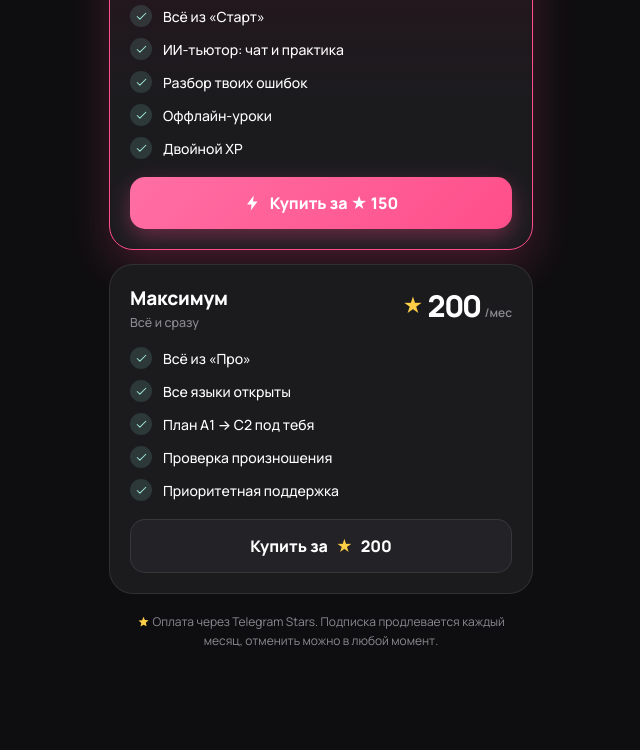
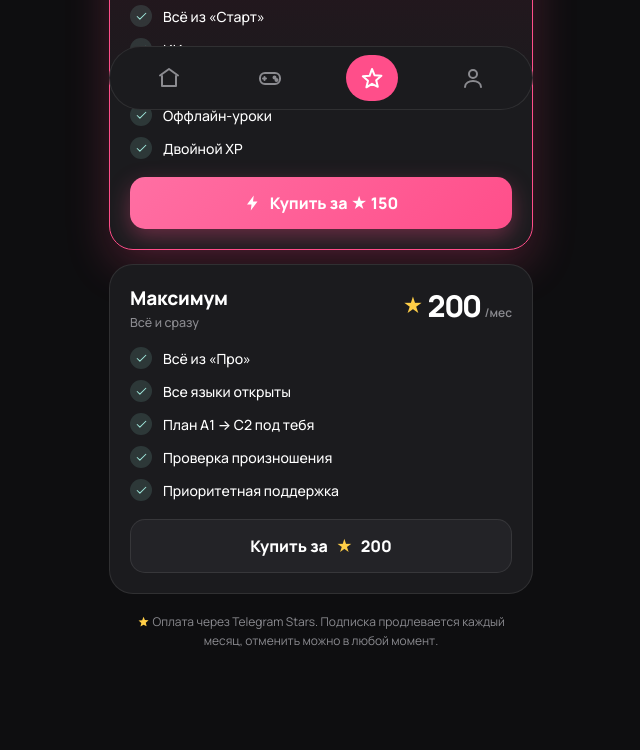
Before and after one commit to diazelz/tg-miniapp, a plain HTML site: page webapp/paywall.html in a window 1280 px wide. Shown: the part 676-1426 px from the top of the page, without its empty margins (319-959 px from the left). Before the commit the page ends 1356 px from the top, so only its background shows below. Drawn offline with Linux system fonts and the light colour scheme.

Commit message:
Add persistent bottom nav to paywall screen (Pro tab active)

```diff
--- a/webapp/paywall.html
+++ b/webapp/paywall.html
@@ -16,7 +16,7 @@
   }
   *{box-sizing:border-box;margin:0;padding:0;-webkit-tap-highlight-color:transparent;}
   html,body{background:var(--bg);color:var(--white);font-family:"Manrope",-apple-system,"Segoe UI",sans-serif;-webkit-font-smoothing:antialiased;}
-  body{max-width:460px;margin:0 auto;min-height:100vh;padding:max(20px,env(safe-area-inset-top)) 18px calc(30px + env(safe-area-inset-bottom));}
+  body{max-width:460px;margin:0 auto;min-height:100vh;padding:max(20px,env(safe-area-inset-top)) 18px calc(100px + env(safe-area-inset-bottom));}
   .ic{width:1em;height:1em;stroke:currentColor;fill:none;stroke-width:1.9;stroke-linecap:round;stroke-linejoin:round;flex:none;}
   .ic.fill{fill:currentColor;stroke:none;}
 
@@ -76,6 +76,13 @@
   @keyframes pageIn{from{opacity:0;}to{opacity:1;}}
   body{animation:pageIn .3s ease;}
   body.leaving{opacity:0;transition:opacity .18s ease;}
+  .tabbar{position:fixed;left:50%;transform:translateX(-50%);bottom:calc(14px + env(safe-area-inset-bottom));
+    width:min(424px,calc(100% - 36px));background:var(--card);border:1px solid var(--line);border-radius:999px;
+    display:flex;justify-content:space-around;align-items:center;padding:8px;z-index:15;}
+  .tabbar a{color:var(--dim);width:52px;height:46px;border-radius:999px;display:flex;align-items:center;justify-content:center;text-decoration:none;transition:background .2s,color .2s,transform .12s;}
+  .tabbar a:active{transform:scale(.92);}
+  .tabbar a.active{background:var(--accent);color:#fff;}
+  .tabbar svg{width:24px;height:24px;}
   @media (prefers-reduced-motion:reduce){*{animation:none!important;}}
 </style>
 </head>
@@ -156,6 +163,13 @@
 
 <div class="note"><svg class="ic fill"><use href="#i-star"/></svg> Оплата через Telegram Stars. Подписка продлевается каждый месяц, отменить можно в любой момент.</div>
 
+<nav class="tabbar">
+  <a href="index.html" aria-label="Главная"><svg viewBox="0 0 24 24" fill="none" stroke="currentColor" stroke-width="2" stroke-linecap="round" stroke-linejoin="round"><path d="M3 9.5 12 3l9 6.5"/><path d="M5 10v10h14V10"/></svg></a>
+  <a href="games.html" aria-label="Игры"><svg viewBox="0 0 24 24" fill="none" stroke="currentColor" stroke-width="2" stroke-linecap="round" stroke-linejoin="round"><rect x="2" y="7" width="20" height="11" rx="5"/><path d="M6.5 11v3M5 12.5h3"/><circle cx="16.5" cy="11.5" r="1"/><circle cx="18.5" cy="14" r="1"/></svg></a>
+  <a href="paywall.html" class="active" aria-label="Pro"><svg viewBox="0 0 24 24" fill="none" stroke="currentColor" stroke-width="2" stroke-linecap="round" stroke-linejoin="round"><path d="M12 3l2.6 6.3 6.8.5-5.2 4.4 1.6 6.6L12 17.8 6.4 21.3 8 14.7 2.8 10.3l6.8-.5z"/></svg></a>
+  <a href="profile.html" aria-label="Профиль"><svg viewBox="0 0 24 24" fill="none" stroke="currentColor" stroke-width="2" stroke-linecap="round" stroke-linejoin="round"><circle cx="12" cy="8" r="4"/><path d="M4 21c0-4 4-6 8-6s8 2 8 6"/></svg></a>
+</nav>
+
 <script>
   const tg = window.Telegram?.WebApp;
   if (tg){ tg.ready(); tg.expand(); try{ tg.setHeaderColor("#0E0E10"); tg.setBackgroundColor("#0E0E10"); }catch(e){} }
```
